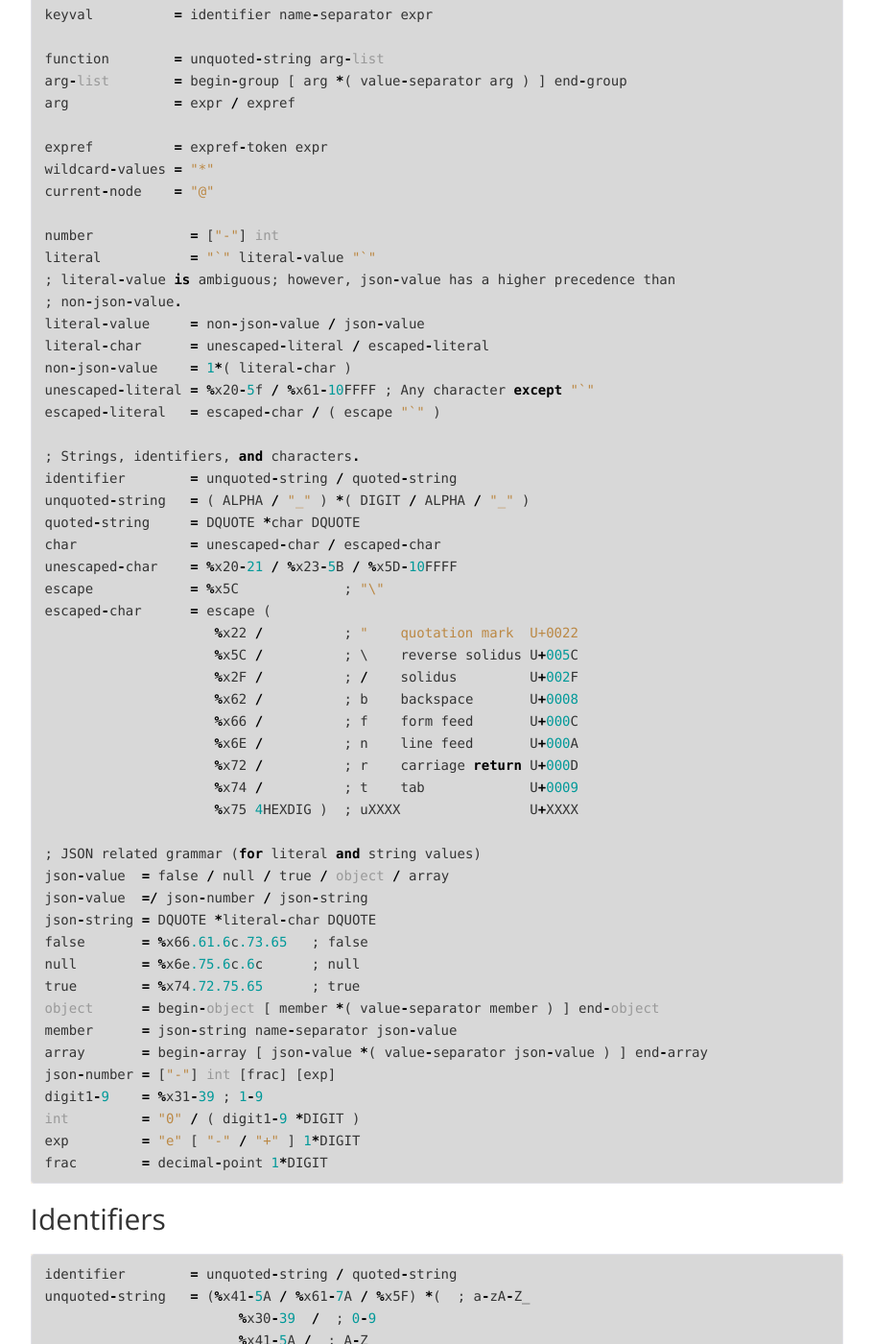
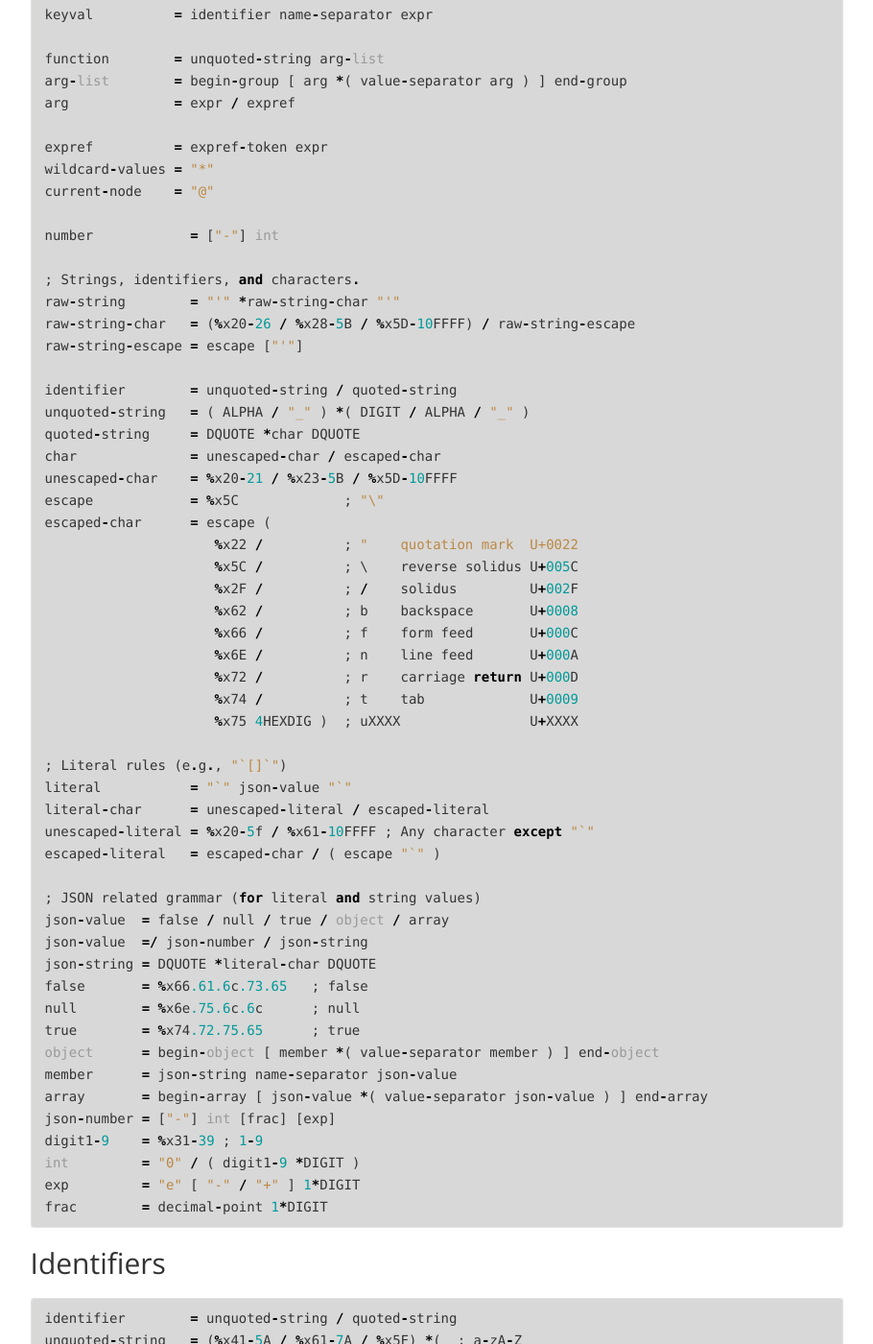
Before and after one commit to jmespath/jmespath.site, a Sphinx documentation site: the page built from docs/specification.rst, in a window 1280 px wide and 1400 px high, scrolled down 2459 px. Shown: the whole window at 96% size, without its empty margins (331-1241 px from the left). Built offline with Sphinx 7.4.7, drawn with Linux system fonts in a browser that asks for light colours; comment, search, counter and statistics services are not loaded.

Commit message:
Updating for JEP 12

```diff
--- a/docs/jmespath-grammar.txt
+++ b/docs/jmespath-grammar.txt
@@ -1,8 +1,8 @@
 expr      = ws ( terminal / non-terminal ) ws
 root-expr = non-test / not / comparison
 non-test  = subexpr / index / flatten / wildcard-index / filter /
-            identifier / current-node / literal / root-multi-list /
-            multi-hash / function / group / slice
+            identifier / current-node / raw-string / literal /
+            root-multi-list / multi-hash / function / group / slice
 group     = begin-group expr end-group
 
 ; Insignificant whitespace is allowed around expr nodes and around the
@@ -89,16 +89,12 @@ wildcard-values = "*"
 current-node    = "@"
 
 number            = ["-"] int
-literal           = "`" literal-value "`"
-; literal-value is ambiguous; however, json-value has a higher precedence than
-; non-json-value.
-literal-value     = non-json-value / json-value
-literal-char      = unescaped-literal / escaped-literal
-non-json-value    = 1*( literal-char )
-unescaped-literal = %x20-5f / %x61-10FFFF ; Any character except "`"
-escaped-literal   = escaped-char / ( escape "`" )
 
 ; Strings, identifiers, and characters.
+raw-string        = "'" *raw-string-char "'"
+raw-string-char   = (%x20-26 / %x28-5B / %x5D-10FFFF) / raw-string-escape
+raw-string-escape = escape ["'"]
+
 identifier        = unquoted-string / quoted-string
 unquoted-string   = ( ALPHA / "_" ) *( DIGIT / ALPHA / "_" )
 quoted-string     = DQUOTE *char DQUOTE
@@ -116,6 +112,12 @@ escaped-char      = escape (
                      %x74 /          ; t    tab             U+0009
                      %x75 4HEXDIG )  ; uXXXX                U+XXXX
 
+; Literal rules (e.g., "`[]`")
+literal           = "`" json-value "`"
+literal-char      = unescaped-literal / escaped-literal
+unescaped-literal = %x20-5f / %x61-10FFFF ; Any character except "`"
+escaped-literal   = escaped-char / ( escape "`" )
+
 ; JSON related grammar (for literal and string values)
 json-value  = false / null / true / object / array
 json-value  =/ json-number / json-string
```
